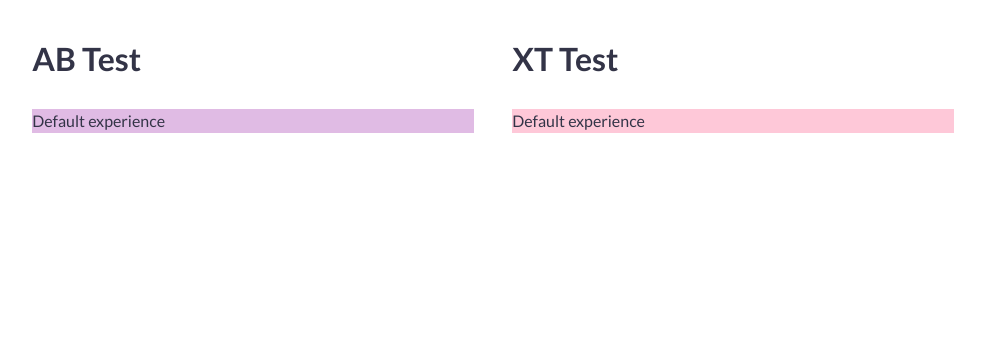
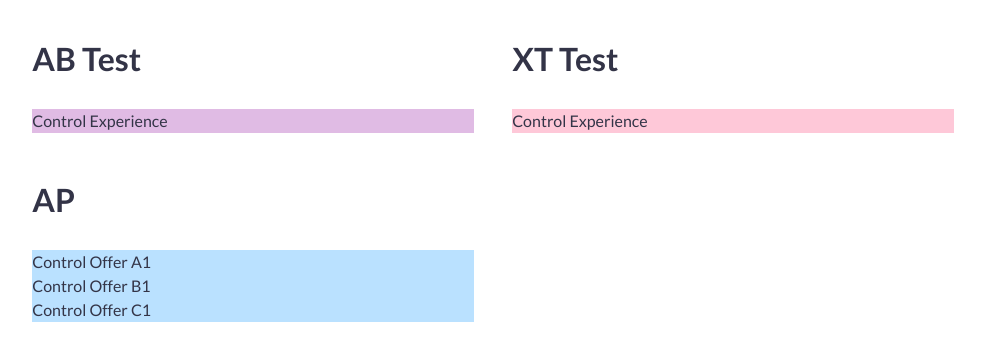
Before and after one commit to 5amfung/adobe-target, a website: page atjs24.html in a window 1280 px wide. Shown: the whole page, without its empty margins (147-1132 px from the left). Drawn offline with Linux system fonts and the light colour scheme.

Commit message:
Add AP test

```diff
--- a/atjs24.html
+++ b/atjs24.html
@@ -31,18 +31,29 @@
     <div class="col-6">
       <h2>AB Test</h2>
       <div style="background-color: #e0bbe4" id="foo-ab-test">
-        Default experience
+        Control Experience
       </div>
     </div>
     <div class="col-6">
       <h2>XT Test</h2>
       <div style="background-color: #fec8d8" id="foo-xt-test">
-        Default experience
+        Control Experience
       </div>
     </div>
+  </div>
 
+  <div class="row">
+    <div class="col-6">
+      <h2>AP</h2>
+      <div style="background-color: #bae1ff">
+        <div id="foo-ap-offer-a">Control Offer A1</div>
+        <div id="foo-ap-offer-b">Control Offer B1</div>
+        <div id="foo-ap-offer-c">Control Offer C1</div>
+      </div>
+    </div>
+    <div class="col-6">
+    </div>
   </div>
-</div>
 
 </body>
 </html>
```
